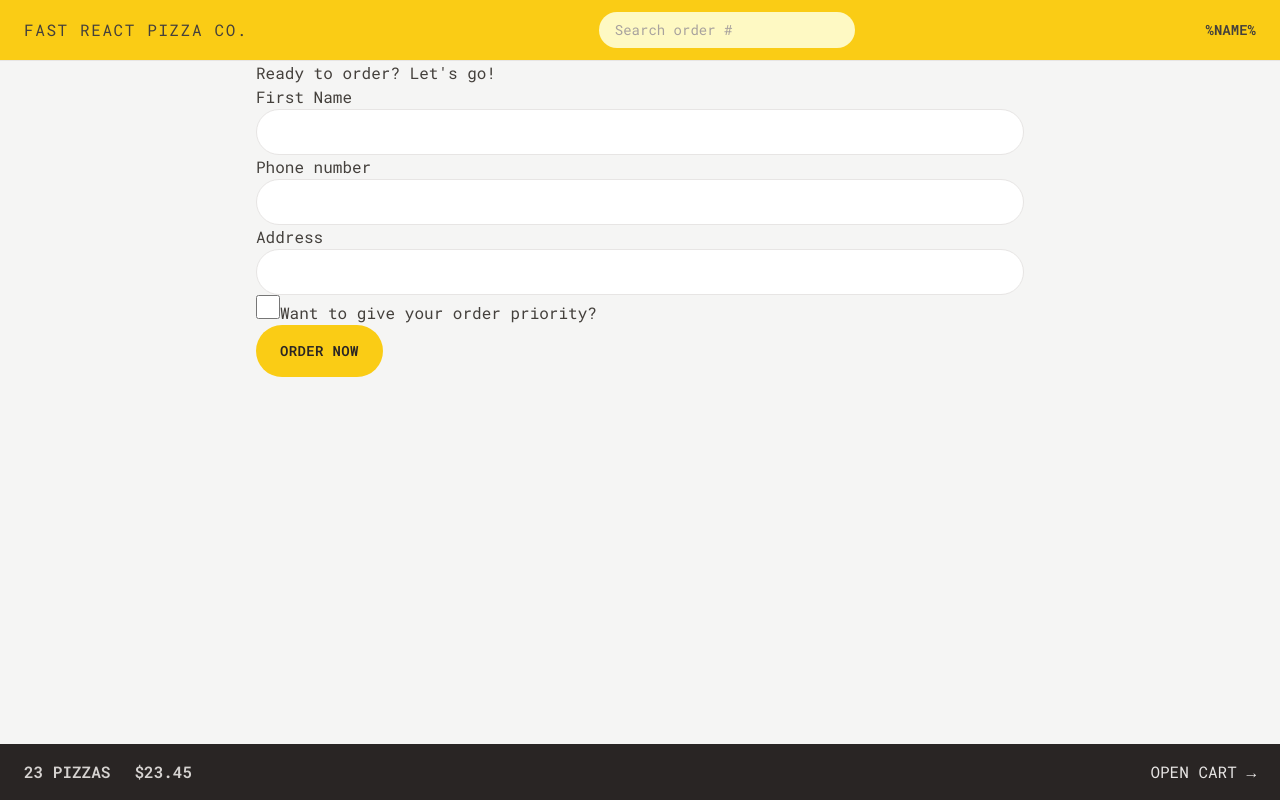
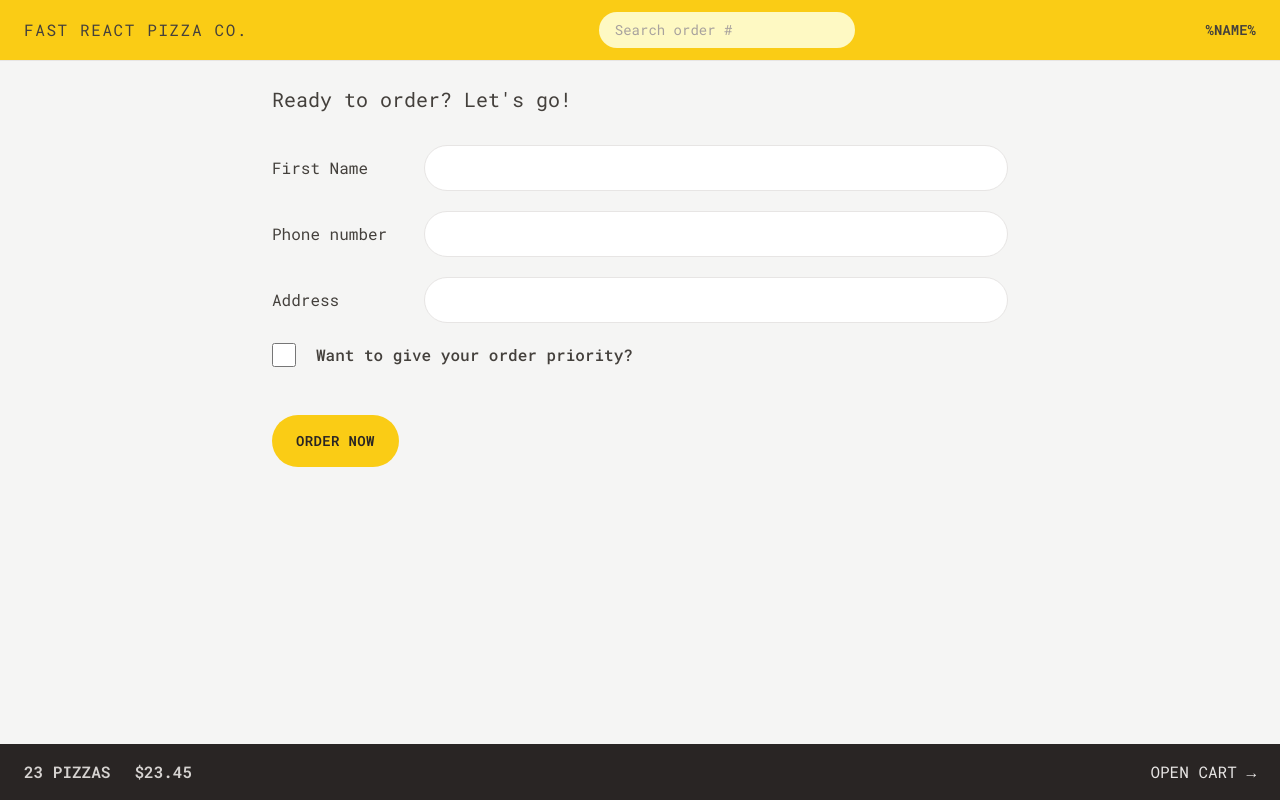
Before and after one commit to JeranSalcedo/fast-react-pizza, a React (Vite) app: page /order/new in a window 1280 px wide. Built offline with nearby package versions, Linux system fonts and the light colour scheme.

Commit message:
updated form styling

```diff
--- a/src/features/order/CreateOrder.jsx
+++ b/src/features/order/CreateOrder.jsx
@@ -44,38 +44,44 @@ const CreateOrder = () => {
 	const cart = fakeCart;
 
 	return (
-		<div>
-			<h2>Ready to order? Let's go!</h2>
+		<div className="px-4 py-6">
+			<h2 className="font-smibold mb-8 text-xl">
+				Ready to order? Let&apos;s go!
+			</h2>
 
 			<Form method="POST">
-				<div>
-					<label>First Name</label>
+				<div className="mb-5 flex flex-col gap-2 sm:flex-row sm:items-center">
+					<label className="sm:basis-36">First Name</label>
 					<input
-						className="input"
+						className="input grow"
 						type="text"
 						name="customer"
 						required
 					/>
 				</div>
 
-				<div>
-					<label>Phone number</label>
-					<div>
+				<div className="mb-5 flex flex-col gap-2 sm:flex-row sm:items-center">
+					<label className="sm:basis-36">Phone number</label>
+					<div className="grow">
 						<input
-							className="input"
+							className="input w-full"
 							type="tel"
 							name="phone"
 							required
 						/>
+						{formErrors?.phone && (
+							<p className="mt-2 rounded-md bg-red-100 p-2 text-xs text-red-700">
+								{formErrors.phone}
+							</p>
+						)}
 					</div>
-					{formErrors?.phone && <p>{formErrors.phone}</p>}
 				</div>
 
-				<div>
-					<label>Address</label>
-					<div>
+				<div className="mb-5 flex flex-col gap-2 sm:flex-row sm:items-center">
+					<label className="sm:basis-36">Address</label>
+					<div className="grow">
 						<input
-							className="input"
+							className="input w-full"
 							type="text"
 							name="address"
 							required
@@ -83,7 +89,7 @@ const CreateOrder = () => {
 					</div>
 				</div>
 
-				<div>
+				<div className="mb-12 flex items-center gap-5">
 					<input
 						className="h-6 w-6 accent-yellow-400 focus:outline-none focus:ring focus:ring-yellow-400 focus:ring-offset-2"
 						type="checkbox"
@@ -92,7 +98,7 @@ const CreateOrder = () => {
 						// value={withPriority}
 						// onChange={(e) => setWithPriority(e.target.checked)}
 					/>
-					<label htmlFor="priority">
+					<label className="font-medium" htmlFor="priority">
 						Want to give your order priority?
 					</label>
 				</div>
@@ -113,6 +119,7 @@ const CreateOrder = () => {
 };
 
 const action = async ({ request }) => {
+	console.log("test");
 	const formData = await request.formData();
 	const data = Object.fromEntries(formData);
 
@@ -127,9 +134,10 @@ const action = async ({ request }) => {
 		errors.phone = "Please enter a valid phone number.";
 	if (Object.keys(errors).length > 0) return errors;
 
-	const newOrder = await createOrder(order);
+	return null;
+	// const newOrder = await createOrder(order);
 
-	return redirect(`/order/${newOrder.id}`);
+	// return redirect(`/order/${newOrder.id}`);
 };
 
 export { CreateOrder as default, action };
--- a/src/index.css
+++ b/src/index.css
@@ -4,7 +4,7 @@
 
 @layer components {
 	.input {
-		@apply w-full rounded-full border border-stone-200 px-4 py-2 text-sm transition-all duration-300 placeholder:text-stone-400 focus:outline-none focus:ring focus:ring-yellow-400 md:px-6 md:py-3;
+		@apply rounded-full border border-stone-200 px-4 py-2 text-sm transition-all duration-300 placeholder:text-stone-400 focus:outline-none focus:ring focus:ring-yellow-400 md:px-6 md:py-3;
 	}
 
 	/* https://dev.to/afif/i-made-100-css-loaders-for-your-next-project-4eje */
```
